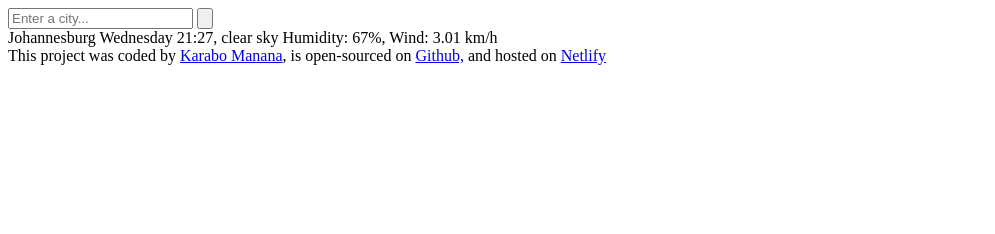
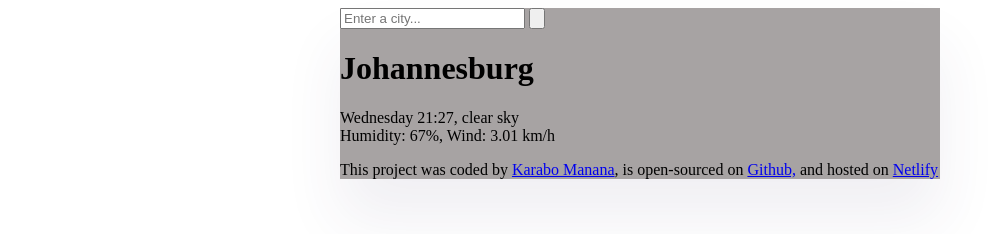
Before and after one commit to Lulama28/Weather-Page, a plain HTML site: page index.html in a window 1280 px wide. Shown: the whole page, without its empty margins (0-995 px from the left). Drawn offline with Linux system fonts and the light colour scheme.

Commit message:
created my h1 and p

```diff
--- a/index.html
+++ b/index.html
@@ -15,9 +15,14 @@
         </form>
     </header>
     <main>
-        Johannesburg
-        Wednesday 21:27, clear sky
-        Humidity: 67%, Wind: 3.01 km/h
+        <h1>Johannesburg</h1>
+        <p>
+            Wednesday 21:27, clear sky<br/>
+
+            Humidity: 67%, Wind: 3.01 km/h
+        </p>
+
+
     </main>
     <footer>
         This project was coded by <a href="https://github.com/Lulama28" target="_blank"> Karabo Manana</a>, is open-sourced on <a href="https://github.com/Lulama28/Weather-Page" target="_blank">Github,</a>  and hosted on <a href="https://live-weather-page.netlify.app/" target="_blank">Netlify</a>
--- a/src/styles.css
+++ b/src/styles.css
@@ -0,0 +1,6 @@
+.weather-page{
+    background: rgb(167, 163, 163);
+    margin: 0 auto;
+    max-width: 600px;
+    box-shadow: 0 40px 60px rgba(65, 50, 100, 0.08);
+}
```
